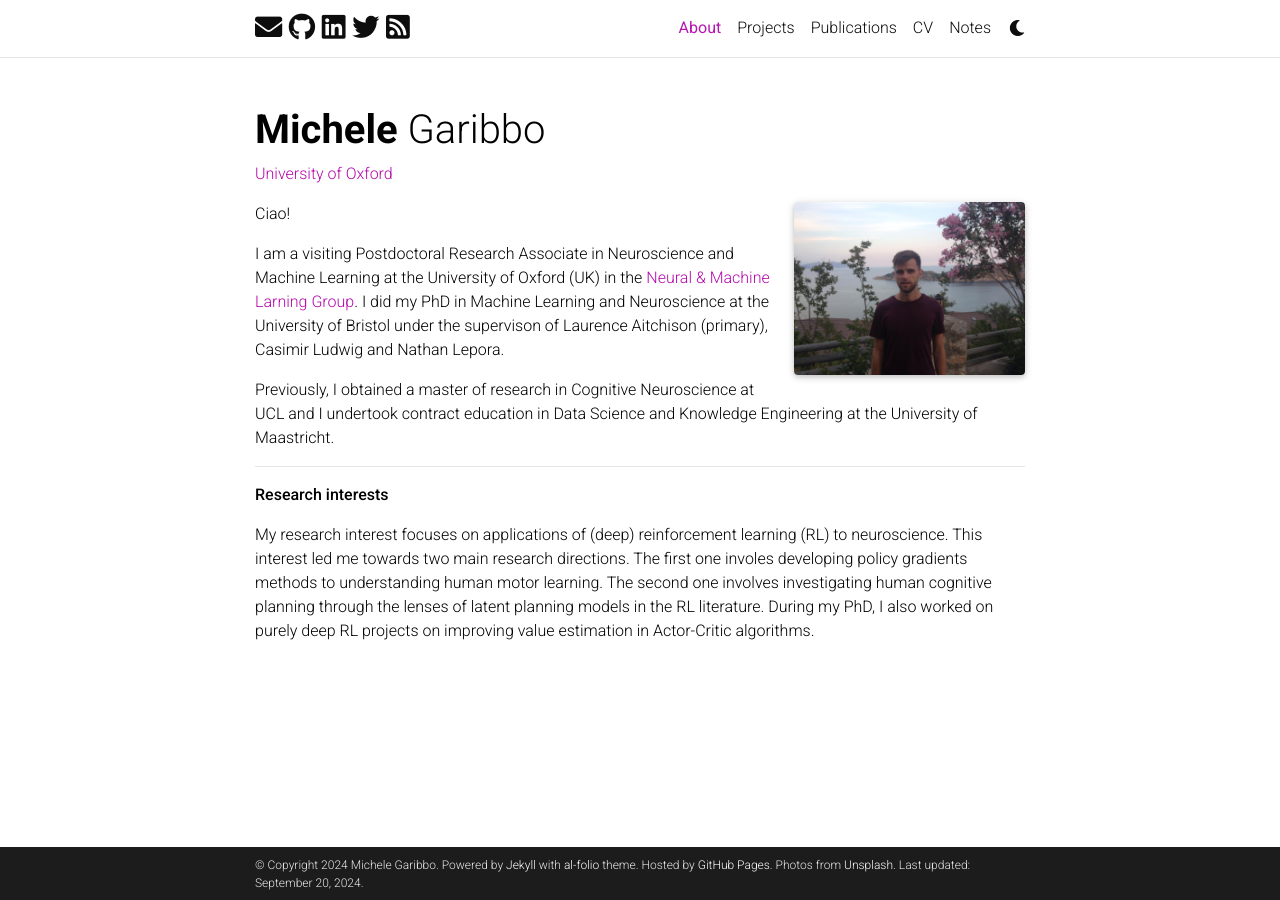
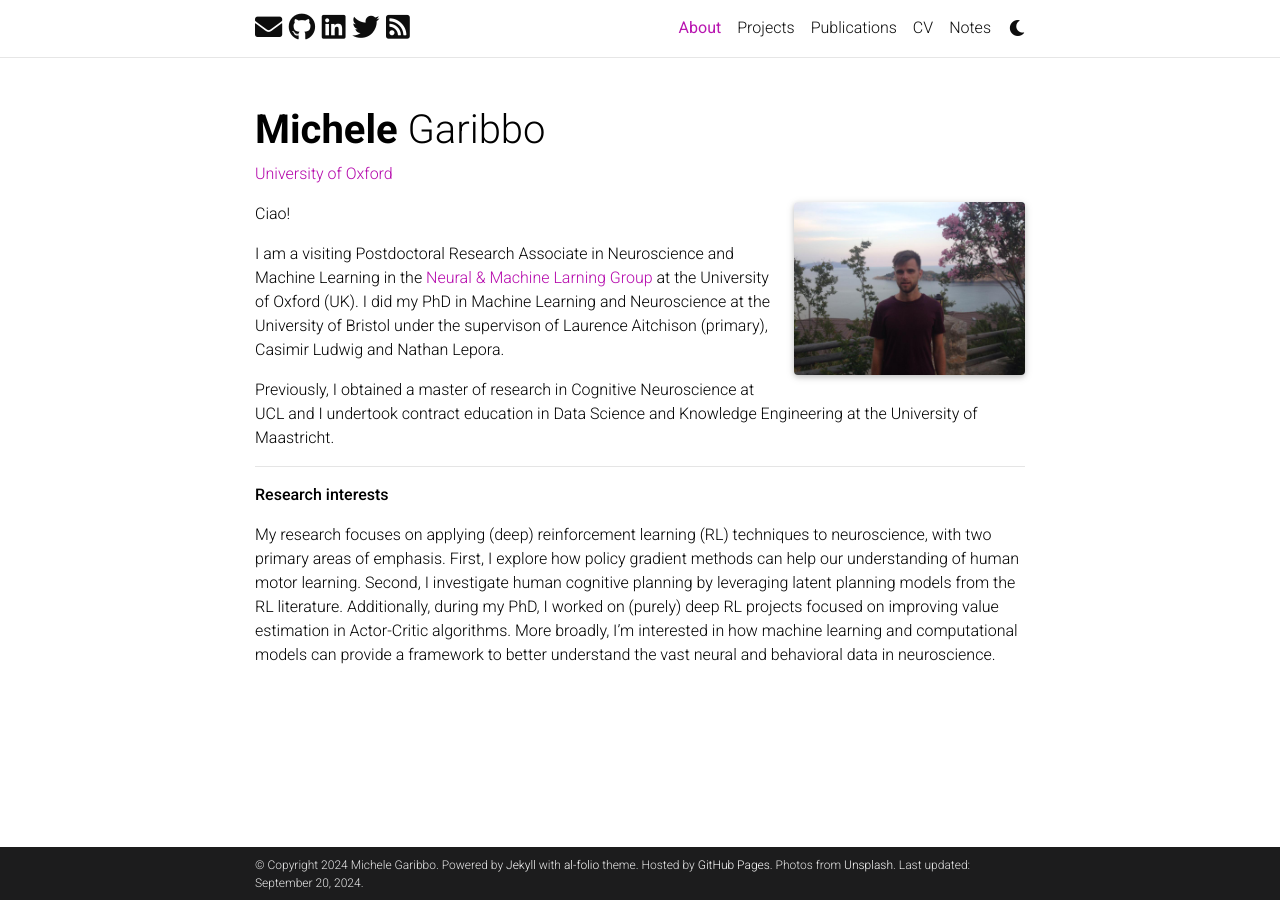
Before and after one commit to michele1993/michele1993.github.io, a Jekyll site: the page built from _pages/about.md, in a window 1280 px wide. Built offline with Jekyll 4.4.1, drawn with Linux system fonts in a browser that asks for light colours; comment, search, counter and statistics services are not loaded; a style sheet for code colours, icons or effects is not loaded.

Commit message:
edited about me

```diff
--- a/_pages/about.md
+++ b/_pages/about.md
@@ -16,7 +16,7 @@ social: false  # includes social icons at the bottom of the page
 
 Ciao!
 
-I am a visiting Postdoctoral Research Associate in Neuroscience and Machine Learning at the University of Oxford (UK) in the <a href='https://neuralml.github.io'>Neural & Machine Larning Group</a>.
+I am a visiting Postdoctoral Research Associate in Neuroscience and Machine Learning in the <a href='https://neuralml.github.io'>Neural & Machine Larning Group</a> at the University of Oxford (UK).
 I did my PhD in Machine Learning and Neuroscience at the University of Bristol under the supervison of Laurence Aitchison (primary), Casimir Ludwig and Nathan Lepora.
 
 Previously, I obtained a master of research in Cognitive Neuroscience at UCL and I undertook contract education in Data Science and Knowledge Engineering at the University of Maastricht.
@@ -25,8 +25,8 @@ Previously, I obtained a master of research in Cognitive Neuroscience at UCL and
 
 **Research interests**
 
-My research interest focuses on applications of (deep) reinforcement learning (RL) to neuroscience.
-This interest led me towards two main research directions.
-The first one involes developing policy gradients methods to understanding human motor learning.
-The second one involves investigating human cognitive planning through the lenses of latent planning models in the RL literature.
-During my PhD, I also worked on purely deep RL projects on improving value estimation in Actor-Critic algorithms.
+My research focuses on applying (deep) reinforcement learning (RL) techniques to neuroscience, with two primary areas of emphasis.
+First, I explore how policy gradient methods can help our understanding of human motor learning.
+Second, I investigate human cognitive planning by leveraging latent planning models from the RL literature.
+Additionally, during my PhD, I worked on (purely) deep RL projects focused on improving value estimation in Actor-Critic algorithms.
+More broadly, I'm interested in how machine learning and computational models can provide a framework to better understand the vast neural and behavioral data in neuroscience.
```
